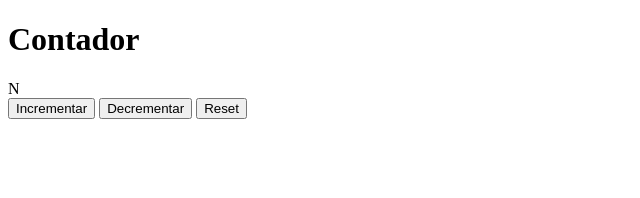
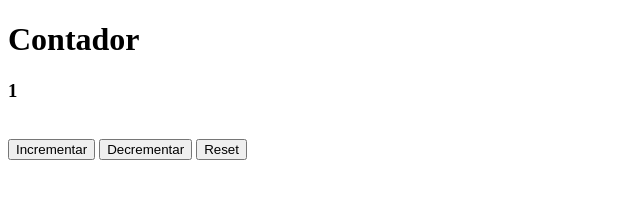
Before and after one commit to EnriquePerezP/Contador-practica, a plain HTML site: page index.html in a window 1280 px wide. Both pictures are taken after a click on the button "Incrementar". Shown: the whole page, without its empty margins (0-640 px from the left). Drawn offline with Linux system fonts and the light colour scheme.

Commit message:
subiendo el javascript

```diff
--- a/contador.js
+++ b/contador.js
@@ -0,0 +1,18 @@
+let contador = 0;
+
+function incrementarNumero(){
+    updateDisplay(++contador);
+}
+
+function decrementarNumero(){
+    updateDisplay(--contador);
+}
+
+function resetNumero(){
+    contador = 0;
+    updateDisplay(contador);
+}
+
+function updateDisplay(numero){
+    document.getElementById("contador").innerHTML = numero;
+}
--- a/index.html
+++ b/index.html
@@ -8,10 +8,10 @@
 </head>
 <body>
     <h1>Contador</h1>
-    <span>N</span><br>
-    <button id="incrementarNumero">Incrementar</button>
-    <button id="decrementarNumero">Decrementar</button>
-    <button id="resetNumero">Reset</button>
+    <h3 id="contador">0</h3><br>
+    <button onclick="incrementarNumero()">Incrementar</button>
+    <button onclick="decrementarNumero()">Decrementar</button>
+    <button onclick="resetNumero()">Reset</button>
     <script src="contador.js"></script>
 </body>
 </html>
```
